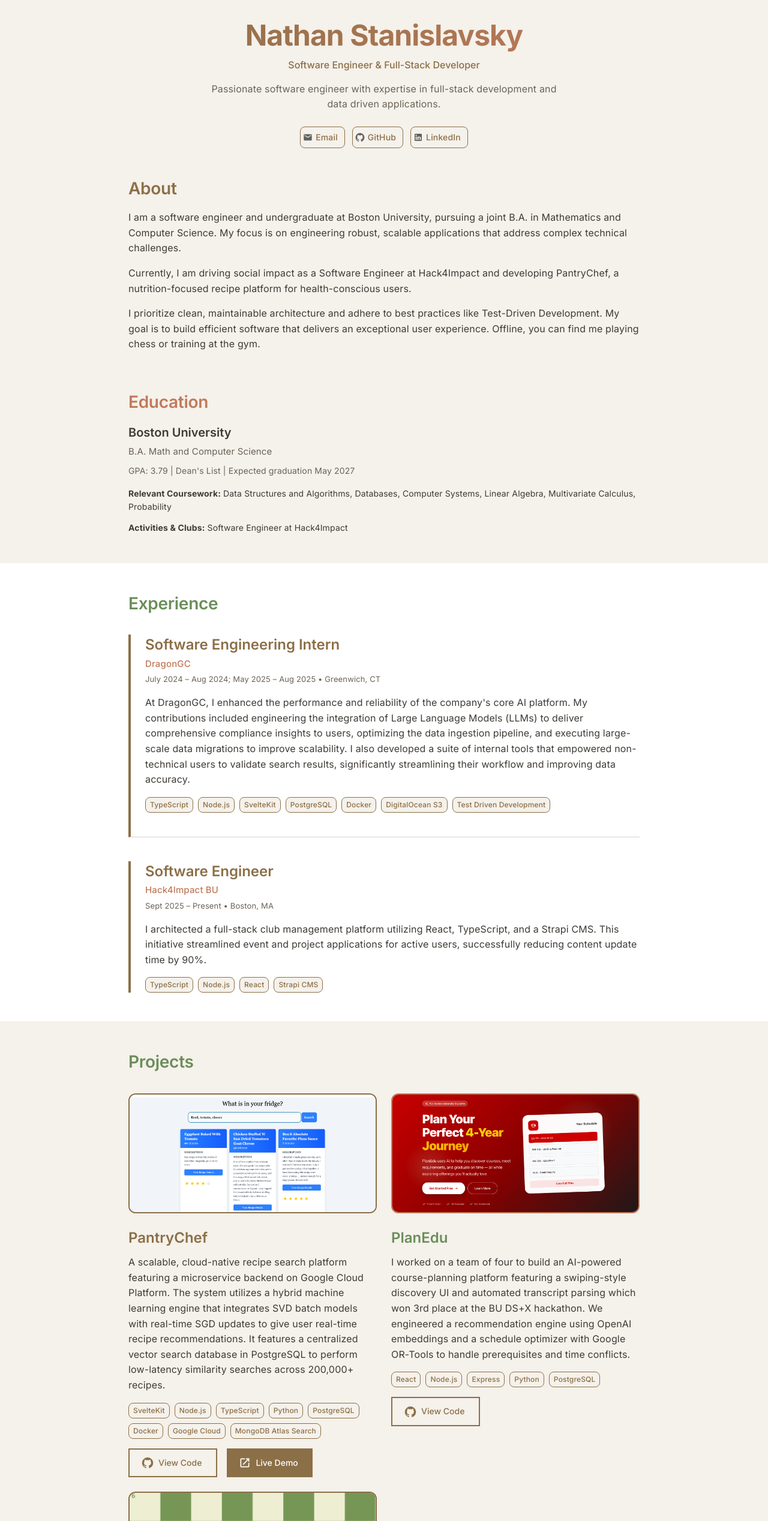
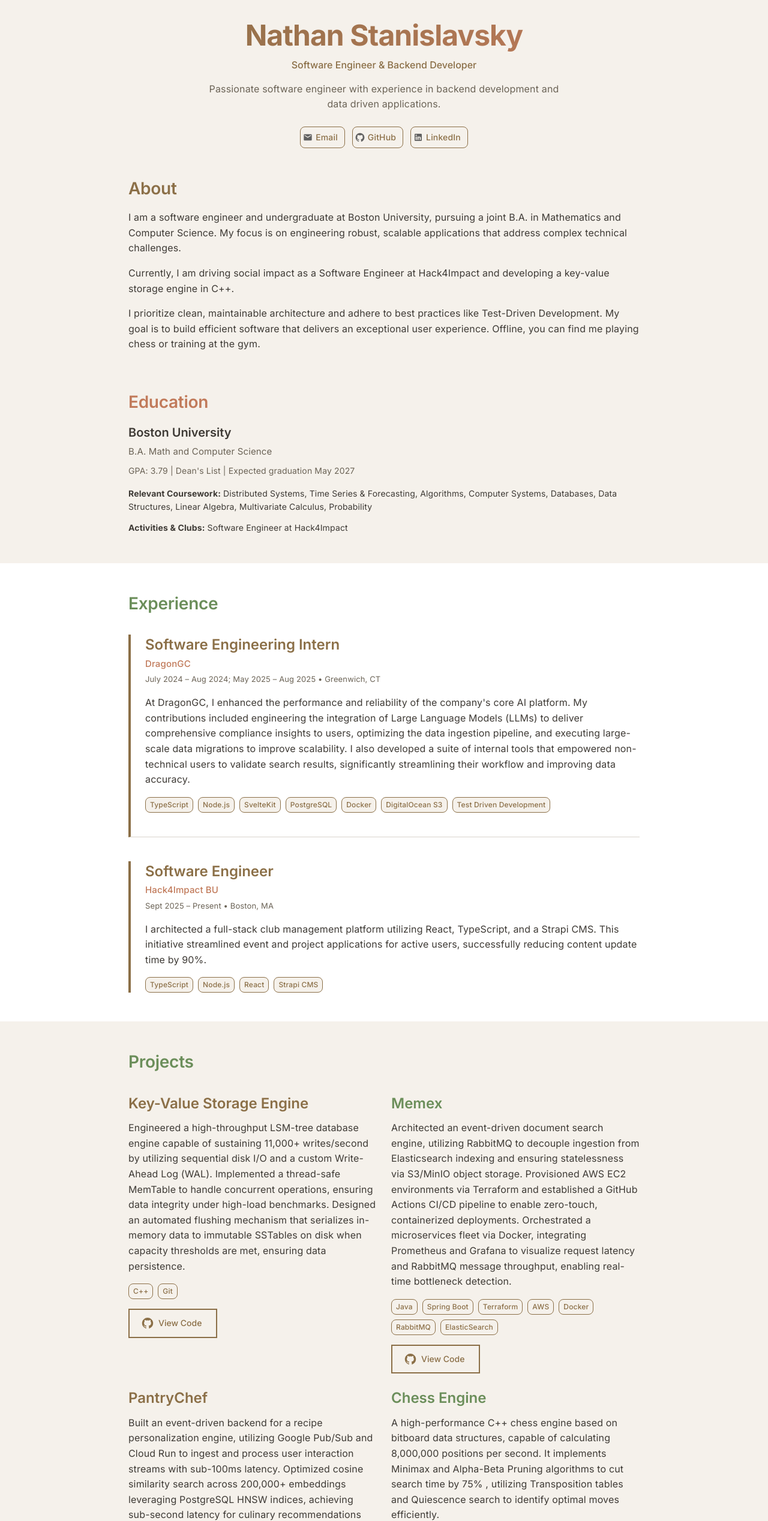
Before and after one commit to NathanStanislavsky/NathanStanislavsky.github.io, a React (Vite) app: page / in a window 1280 px wide. Shown: the part 250-2786 px from the top of the page at 60% size. Built offline with nearby package versions, Linux system fonts and the light colour scheme.

Commit message:
Updated content

```diff
--- a/index.html
+++ b/index.html
@@ -4,10 +4,10 @@
     <meta charset="UTF-8" />
     <link rel="icon" type="image/svg+xml" href="/favicon.svg" />
     <meta name="viewport" content="width=device-width, initial-scale=1.0" />
-    <meta name="description" content="Nathan Stanislavsky - Software Engineer & Full-Stack Developer. View my projects, experience, and get in touch." />
-    <meta name="keywords" content="Nathan Stanislavsky, Software Engineer, Full-Stack Developer, React, Node.js, Portfolio" />
+    <meta name="description" content="Nathan Stanislavsky - Software Engineer & Backend Developer. View my projects, experience, and get in touch." />
+    <meta name="keywords" content="Nathan Stanislavsky, Software Engineer, Backend Developer, React, Node.js, Portfolio, C++, Java, Python, TypeScript, JavaScript, PostgreSQL, MongoDB, Docker, Google Cloud, AWS, Terraform, RabbitMQ, ElasticSearch, Prometheus, Grafana" />
     <meta name="author" content="Nathan Stanislavsky" />
-    <title>Nathan Stanislavsky - Software Engineer & Developer</title>
+    <title>Nathan Stanislavsky - Software Engineer</title>
 
     <!-- Google Fonts -->
     <link rel="preconnect" href="https://fonts.googleapis.com">
--- a/src/components/About.jsx
+++ b/src/components/About.jsx
@@ -57,7 +57,7 @@ const About = () => {
               fontSize: { xs: "0.9375rem", sm: "1rem" },
             }}
           >
-            Software Engineer & Full-Stack Developer
+            Software Engineer & Backend Developer
           </Typography>
           <Typography
             variant="body1"
@@ -70,7 +70,7 @@ const About = () => {
               lineHeight: 1.6,
             }}
           >
-            Passionate software engineer with expertise in full-stack
+            Passionate software engineer with experience in backend
             development and data driven applications.
           </Typography>
 
@@ -174,8 +174,7 @@ const About = () => {
                 sx={{ mb: 2, fontSize: "1rem", lineHeight: 1.6 }}
               >
                 Currently, I am driving social impact as a Software Engineer at
-                Hack4Impact and developing PantryChef, a nutrition-focused
-                recipe platform for health-conscious users.
+                Hack4Impact and developing a key-value storage engine in C++.
               </Typography>
               <Typography
                 variant="body1"
@@ -234,9 +233,8 @@ const About = () => {
                 paragraph
                 sx={{ mb: 1.5, lineHeight: 1.6, fontSize: "0.875rem" }}
               >
-                <strong>Relevant Coursework:</strong> Data Structures and
-                Algorithms, Databases, Computer Systems, Linear Algebra,
-                Multivariate Calculus, Probability
+                <strong>Relevant Coursework:</strong> Distributed Systems, Time Series & Forecasting, Algorithms, Computer Systems,
+Databases, Data Structures, Linear Algebra, Multivariate Calculus, Probability
               </Typography>
               <Typography
                 variant="body2"
--- a/src/components/Contact.jsx
+++ b/src/components/Contact.jsx
@@ -12,7 +12,6 @@ import {
   IconButton,
   Snackbar,
   Alert,
-  useTheme
 } from '@mui/material';
 import {
   Email,
@@ -23,7 +22,6 @@ import {
 } from '@mui/icons-material';
 
 const Contact = () => {
-  const theme = useTheme();
   const [formData, setFormData] = useState({
     name: '',
     email: '',
@@ -267,7 +265,7 @@ const Contact = () => {
             Let's Work Together
           </Typography>
           <Typography variant="body1" color="text.secondary" paragraph>
-            I'm currently available for internship opportunities and full-time positions after graduation.
+            I'm currently available for internship opportunities.
             Whether you have a project in mind or just want to chat, I'd love to hear from you.
           </Typography>
         </Box>
--- a/src/components/Projects.jsx
+++ b/src/components/Projects.jsx
@@ -13,32 +13,45 @@ const Projects = () => {
 
   const projects = [
     {
+      title: 'Key-Value Storage Engine',
+      description: 'Engineered a high-throughput LSM-tree database engine capable of sustaining 11,000+ writes/second by utilizing sequential disk I/O and a custom Write-Ahead Log (WAL). Implemented a thread-safe MemTable to handle concurrent operations, ensuring data integrity under high-load benchmarks. Designed an automated flushing mechanism that serializes in-memory data to immutable SSTables on disk when capacity thresholds are met, ensuring data persistence.',
+      technologies: ['C++', 'Git'],
+      github: 'https://github.com/NathanStanislavsky/KeyValueStore',
+      live: null,
+      featured: true,
+    },
+    {
+      title: 'Memex',
+      description: 'Architected an event-driven document search engine, utilizing RabbitMQ to decouple ingestion from Elasticsearch indexing and ensuring statelessness via S3/MinIO object storage. Provisioned AWS EC2 environments via Terraform and established a GitHub Actions CI/CD pipeline to enable zero-touch, containerized deployments. Orchestrated a microservices fleet via Docker, integrating Prometheus and Grafana to visualize request latency and RabbitMQ message throughput, enabling real-time bottleneck detection.',
+      technologies: ['Java', 'Spring Boot', 'Terraform', 'AWS', 'Docker', 'RabbitMQ', 'ElasticSearch'],
+      github: 'https://github.com/NathanStanislavsky/Memex',
+      live: null,
+      featured: true,
+    },
+    {
       title: 'PantryChef',
-      description: 'A scalable, cloud-native recipe search platform featuring a microservice backend on Google Cloud Platform. The system utilizes a hybrid machine learning engine that integrates SVD batch models with real-time SGD updates to give user real-time recipe recommendations. It features a centralized vector search database in PostgreSQL to perform low-latency similarity searches across 200,000+ recipes.',
-      image: `${import.meta.env.BASE_URL}PantryChefImage.png`,
+      description: 'Built an event-driven backend for a recipe personalization engine, utilizing Google Pub/Sub and Cloud Run to ingest and process user interaction streams with sub-100ms latency. Optimized cosine similarity search across 200,000+ embeddings leveraging PostgreSQL HNSW indices, achieving sub-second latency for culinary recommendations fetching. Implemented stateless authentication using JWTs (JSON Web Tokens) to secure API endpoints, ensuring scalable session management across the event-driven architecture.',
       technologies: ['SvelteKit', 'Node.js', 'TypeScript', 'Python', 'PostgreSQL', 'Docker', 'Google Cloud', 'MongoDB Atlas Search', 'FastAPI', 'MLOps'],
       github: 'https://github.com/NathanStanislavsky/RecipeSearch',
       live: 'https://recipe-search-psi.vercel.app/',
       featured: true,
     },
     {
+      title: 'Chess Engine',
+      description: 'A high-performance C++ chess engine based on bitboard data structures, capable of calculating 8,000,000 positions per second. It implements Minimax and Alpha-Beta Pruning algorithms to cut search time by 75% , utilizing Transposition tables and Quiescence search to identify optimal moves efficiently.',
+      technologies: ['C', 'C++', 'Git', 'Bitboards', 'Minimax Algorithm', 'Alpha-Beta Pruning', 'Transposition Tables'],
+      github: 'https://github.com/NathanStanislavsky/bitboard',
+      live: null,
+      featured: true,
+    },
+    {
       title: 'PlanEdu',
       description: 'I worked on a team of four to build an AI-powered course-planning platform featuring a swiping-style discovery UI and automated transcript parsing which won 3rd place at the BU DS+X hackathon. We engineered a recommendation engine using OpenAI embeddings and a schedule optimizer with Google OR-Tools to handle prerequisites and time conflicts.',
-      image: `${import.meta.env.BASE_URL}planedu.png`,
       technologies: ['React', 'Node.js', 'Express', 'Python', 'PostgreSQL'],
       github: 'https://github.com/NathanStanislavsky/DSXBU',
       live: null,
       featured: true,
     },
-    {
-      title: 'Chess Engine',
-      description: 'A high-performance C++ chess engine based on bitboard data structures, capable of calculating 8,000,000 positions per second. It implements Minimax and Alpha-Beta Pruning algorithms to cut search time by 75% , utilizing Transposition tables and Quiescence search to identify optimal moves efficiently.',
-      image: `${import.meta.env.BASE_URL}ChessImage.png`,
-      technologies: ['C', 'C++', 'Git', 'Bitboards', 'Minimax Algorithm', 'Alpha-Beta Pruning', 'Transposition Tables'],
-      github: 'https://github.com/NathanStanislavsky/bitboard',
-      live: null,
-      featured: true,
-    }
   ];
 
   const handleProjectClick = (url) => {
@@ -67,27 +80,6 @@ const Projects = () => {
           {projects.map((project, index) => (
             <Grid size={{ xs: 12, md: 6 }} key={index}>
               <Box>
-                <Box
-                  component="img"
-                  src={project.image}
-                  alt={project.title}
-                  sx={{
-                    width: '100%',
-                    height: { xs: 180, sm: 200 },
-                    objectFit: 'cover',
-                    mb: 3,
-                    display: 'block',
-                    borderRadius: '12px',
-                    border: '2px solid',
-                    borderColor: index % 2 === 0 ? 'primary.main' : 'secondary.main',
-                    transition: 'all 0.3s ease-in-out',
-                    '&:hover': {
-                      transform: 'translateY(-4px)',
-                      boxShadow: '0 8px 24px rgba(139, 111, 71, 0.3)',
-                    },
-                  }}
-                />
-
                 <Box sx={{ mb: 2 }}>
                   <Typography
                     variant="h4"
@@ -181,9 +173,16 @@ const Projects = () => {
           </Typography>
           <Box sx={{ display: 'flex', flexWrap: 'wrap', gap: 1 }}>
             {[
-              'TypeScript', 'Node.js', 'JavaScript', 'PostgreSQL', 'Python', 'Docker', 'Google Cloud Platform', 'CockroachDB', 'Java', 'C/C++', 'HTML/CSS', 'FastAPI',
-              'SvelteKit', 'React', 'Tailwind', 'Pandas', 'NumPy',
-              'MongoDB', 'Prisma ORM', 'Drizzle ORM', 'Git', 'Vercel', 'Sanity CMS', 'x86 Assembly',
+              // Backend Languages
+              'Java', 'Python', 'C/C++', 'TypeScript', 'SQL', 'JavaScript',
+              // Backend Frameworks
+              'Spring Boot', 'FastAPI', 'Node.js', 'Pandas', 'NumPy',
+              // Infrastructure & Databases
+              'Terraform', 'RabbitMQ', 'Docker', 'Elasticsearch', 'PostgreSQL', 'MongoDB', 'GCP', 'Git', 'AWS',
+              // Frontend Languages
+              'HTML', 'CSS',
+              // Frontend Frameworks
+              'React', 'SvelteKit',
             ].map((skill) => (
               <Chip
                 key={skill}
```
